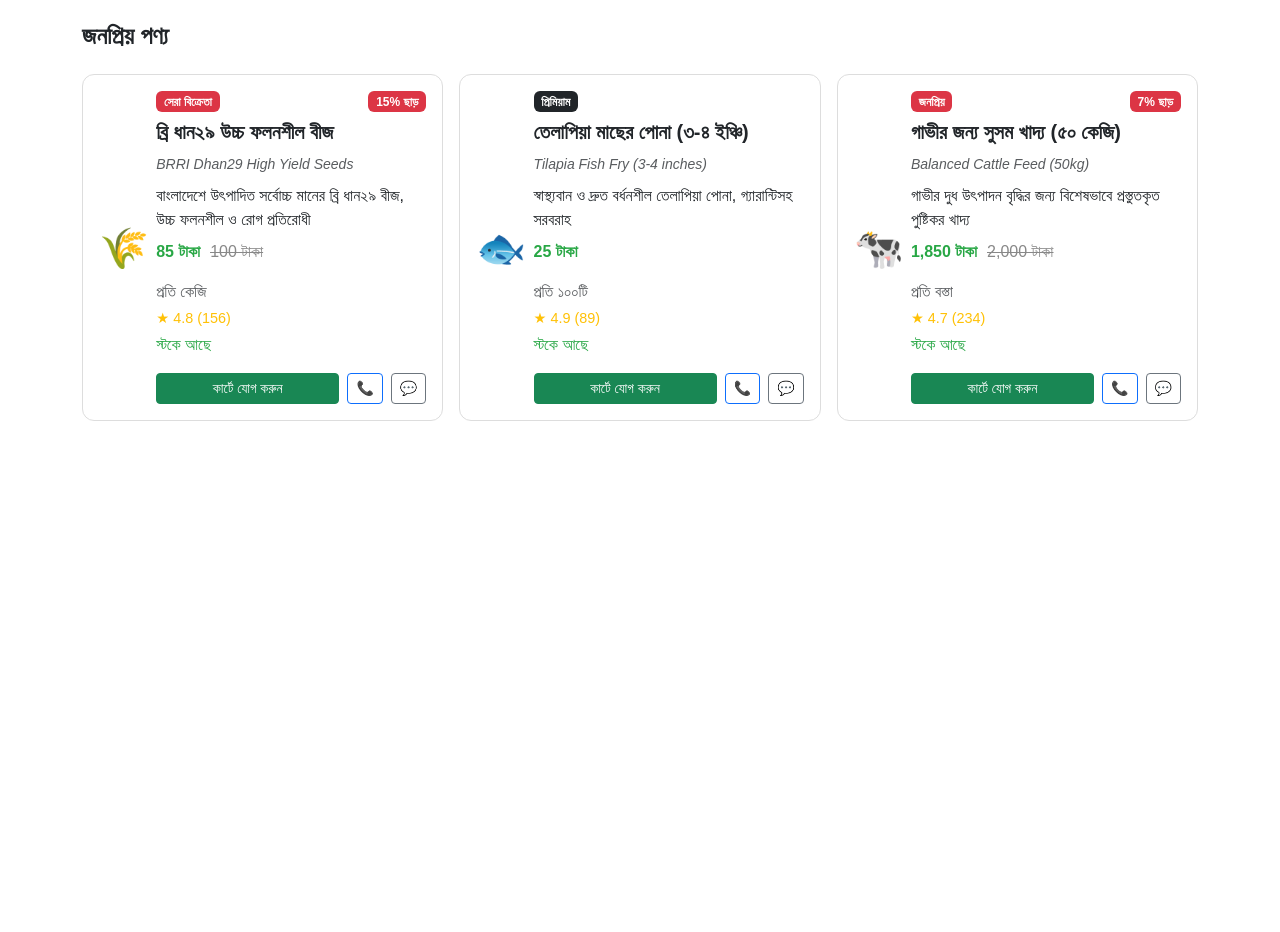
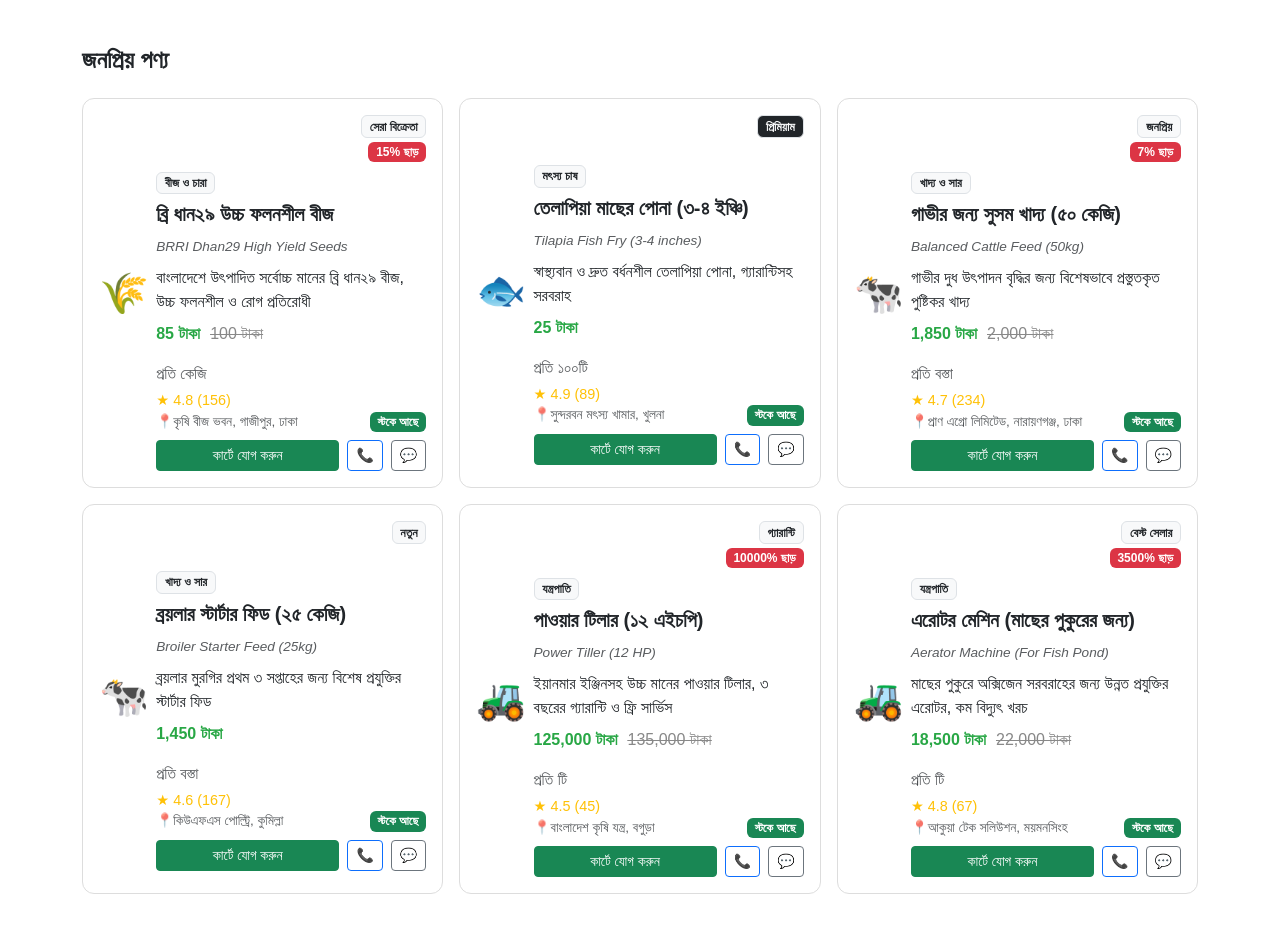
Before and after one commit to numucoccus/krishi_dibanishi, a React (Create React App) app: page /market in a window 1280 px wide. Shown: the part 838-1770 px from the top of the page. Before the commit the page ends 1311 px from the top, so only its background shows below. Built offline with nearby package versions, Linux system fonts and the light colour scheme.

Commit message:
Box Alignment

```diff
--- a/src/components/Marketplace/Marketplace_1.js
+++ b/src/components/Marketplace/Marketplace_1.js
@@ -1,5 +1,4 @@
 import './Marketplace_2.css';
-
 import React, { useState, useEffect } from "react";
 import { Container, Row, Col, Card, Button, Form, Badge, Tab, Nav } from "react-bootstrap";
 
@@ -7,7 +6,7 @@ const categories = [
   { icon: "🌾", title: "বীজ ও চারা", subtitle: "Seeds & Seedlings", count: "২৩৪ পণ্য" },
   { icon: "🚜", title: "যন্ত্রপাতি", subtitle: "Equipment", count: "১৮৯ পণ্য" },
   { icon: "🐄", title: "খাদ্য ও সার", subtitle: "Feed & Fertilizer", count: "১৫৬ পণ্য" },
-  { icon: "💉", title: "ঔষধ ও ভ্যাকসিন", subtitle: "Medicine & Vaccines", count: "৪৩ পণ্য" },
+  { icon: "💉", title: "ঔষধ ও ভ্যাকসিন", subtitle: "Medicine & Vaccines", count: "৯৮ পণ্য" },
 ];
 
 const specialOffers = [
@@ -34,7 +33,7 @@ const products = [
     title: "ব্রি ধান২৯ উচ্চ ফলনশীল বীজ",
     subtitle: "BRRI Dhan29 High Yield Seeds",
     desc: "বাংলাদেশে উৎপাদিত সর্বোচ্চ মানের ব্রি ধান২৯ বীজ, উচ্চ ফলনশীল ও রোগ প্রতিরোধী",
-    location: "কৃষি বীজ ভবন, গাজীপুর, ঢাকা",
+    location:"কৃষি বীজ ভবন, গাজীপুর, ঢাকা",
     stock: true,
     price: 85,
     originalPrice: 100,
@@ -74,11 +73,59 @@ const products = [
     rating: 4.7,
     ratingCount: 234,
   },
+{
+    category: "খাদ্য ও সার",
+    tag: "নতুন",
+    discountPercent: 0,
+    discountTag: "",
+    title: "ব্রয়লার স্টার্টার ফিড (২৫ কেজি)",
+    subtitle: "Broiler Starter Feed (25kg)",
+    desc: "ব্রয়লার মুরগির প্রথম ৩ সপ্তাহের জন্য বিশেষ প্রযুক্তির স্টার্টার ফিড",
+    location: "কিউএফএস পোল্ট্রি, কুমিল্লা",
+    stock: true,
+    price: 1450,
+    originalPrice: 0,
+    unit: "প্রতি বস্তা",
+    rating: 4.6,
+    ratingCount: 167,
+  },
+  {
+    category: "যন্ত্রপাতি",
+    tag: "গ্যারান্টি",
+    discountPercent: 10000,
+    discountTag: "টাকা ছাড়",
+    title: "পাওয়ার টিলার (১২ এইচপি)",
+    subtitle: "Power Tiller (12 HP)",
+    desc: "ইয়ানমার ইঞ্জিনসহ উচ্চ মানের পাওয়ার টিলার, ৩ বছরের গ্যারান্টি ও ফ্রি সার্ভিস",
+    location: "বাংলাদেশ কৃষি যন্ত্র, বগুড়া",
+    stock: true,
+    price: 125000,
+    originalPrice: 135000,
+    unit: "প্রতি টি",
+    rating: 4.5,
+    ratingCount: 45,
+  },
+  {
+    category: "যন্ত্রপাতি",
+    tag: "বেস্ট সেলার",
+    discountPercent: 3500,
+    discountTag: "টাকা ছাড়",
+    title: "এরোটর মেশিন (মাছের পুকুরের জন্য)",
+    subtitle: "Aerator Machine (For Fish Pond)",
+    desc: "মাছের পুকুরে অক্সিজেন সরবরাহের জন্য উন্নত প্রযুক্তির এরোটর, কম বিদ্যুৎ খরচ",
+    location: "আকুয়া টেক সলিউশন, ময়মনসিংহ",
+    stock: true,
+    price: 18500,
+    originalPrice: 22000,
+    unit: "প্রতি টি",
+    rating: 4.8,
+    ratingCount: 67,
+  },
 ];
 
 const Marketplace = () => {
   const [activeTab, setActiveTab] = useState("products");
-  const [visibleProducts, setVisibleProducts] = useState(3);
+  const [visibleProducts, setVisibleProducts] = useState(6);
 
   useEffect(() => {
     const onScroll = () => {
@@ -142,6 +189,7 @@ const Marketplace = () => {
 
         <h4 className="mb-3 fw-bold">বিশেষ অফার</h4>
         <Row className="mb-4">
+          <Row className="mb-4">
           {specialOffers.map(({ title, description, validity, code }, idx) => (
             <Col md={6} key={idx}>
               <Card className="special-offer-card p-3">
@@ -157,6 +205,7 @@ const Marketplace = () => {
             </Col>
           ))}
         </Row>
+        </Row>
 
         <Tab.Container activeKey={activeTab} onSelect={setActiveTab}>
           <Nav variant="tabs" className="marketplace-tabs mb-4 justify-content-center">
@@ -167,7 +216,7 @@ const Marketplace = () => {
 
           <Tab.Content>
             <Tab.Pane eventKey="products">
-              <div className="mt-5"> {/* ✅ This was missing a closing tag */}
+              <div className="mt-5">
                 <h4 className="fw-bold mb-4">জনপ্রিয় পণ্য</h4>
                 <Row className="g-3">
                   {products.slice(0, visibleProducts).map((p, idx) => (
@@ -182,23 +231,32 @@ const Marketplace = () => {
                             {p.category === "ঔষধ ও ভ্যাকসিন" && "💉"}
                           </Col>
                           <Col md={10}>
-                            <div className="d-flex justify-content-between align-items-center mb-2">
+                          <div
+                          className="badge-container d-flex flex-column align-items-end gap-1 mb-2"
+                          style={{ minHeight: '40px' }} >
                           {p.tag && (
                           <Badge
-                                  bg={p.tag === "প্রিমিয়াম" ? "dark" : "danger"}
-                                  className="fw-semibold"
-                                >
+                          bg={p.tag === "প্রিমিয়াম" ? "dark" : "light"}
+                          text={p.tag === "প্রিমিয়াম" ? "light" : "dark"}
+                          className="fw-semibold border" >
                           {p.tag}
-                                </Badge>
-                              )}
-                              {p.discountPercent > 0 && (
+                          </Badge>  )}
+                          {p.discountPercent > 0 ? (
                           <Badge bg="danger" className="fw-semibold">
                           {p.discountPercent}% ছাড়
                           </Badge>
+                           ) : (
+                            null
                            )}
+                          </div>
+                          <div className="mb-2">
+                          <Badge bg="light" text="dark" className="fw-semibold border">
+                          {p.category}
+                          </Badge>
                           </div>
                           <h5 className="fw-semibold">{p.title}</h5>
                           <small className="text-muted fst-italic">{p.subtitle}</small>
+
                            <p className="my-2">{p.desc}</p>
                             <p className="price-section">
                               {p.price.toLocaleString()} টাকা
@@ -210,7 +268,14 @@ const Marketplace = () => {
                             </p>
                             <p className="text-muted mb-1">{p.unit}</p>
                             <div className="rating">★ {p.rating} ({p.ratingCount})</div>
-                            <p className="stock">স্টকে আছে</p>
+                            <div className="d-flex justify-content-between align-items-center mb-2">
+                             <small className="text-muted">
+                            📍{p.location}
+                             </small>
+                              <Badge bg="success" className="fw-semibold">
+                              স্টকে আছে
+                             </Badge>
+                             </div>
                             <div className="d-flex gap-2 align-items-center">
                             <Button variant="success" size="sm" className="flex-grow-1">
                                কার্টে যোগ করুন
--- a/src/components/Marketplace/Marketplace_2.css
+++ b/src/components/Marketplace/Marketplace_2.css
@@ -170,3 +170,14 @@
   border: none;
   color: white;
 }
+
+.product-card small {
+  font-size: 0.85rem;
+}
+
+.category-card, .product-card {
+  display: flex;
+  flex-direction: column;
+  justify-content: space-between;
+  height: 100%;
+}
```
Lines whose indentation alone changed are shown as unchanged.
